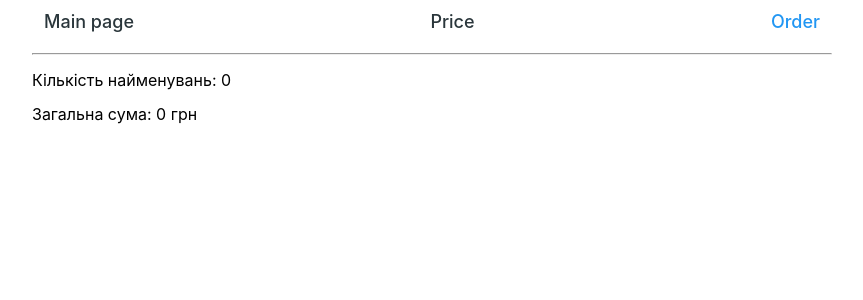
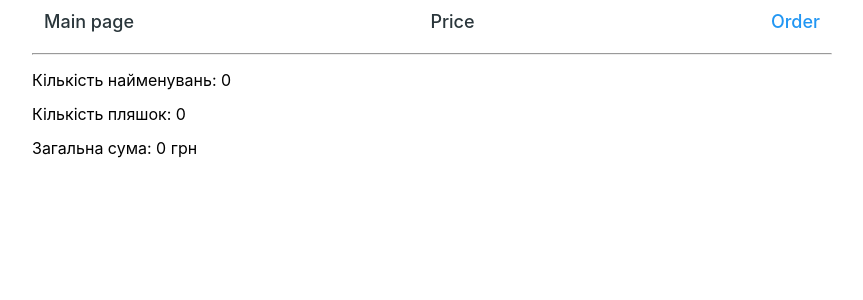
Before and after one commit to RomanPalna/findmybottle-app, a React (Create React App) app: page /order in a window 1280 px wide. Shown: the top 300 px of the page, without its empty margins (208-1071 px from the left). Built offline with nearby package versions, Linux system fonts and the light colour scheme.

Commit message:
add some fixes

```diff
--- a/src/App.js
+++ b/src/App.js
@@ -38,8 +38,6 @@ export default function App() {
       return toast.error('🦄 Введіть кількість!!!');
     }
 
-    // const checkoutSort = data => data.sort(...);
-
     const existingBottle = listBottle.find(bottle => bottle.id === bottleId);
     if (existingBottle) {
       existingBottle.quantity =
@@ -49,7 +47,7 @@ export default function App() {
       const changedBottle = whisky.find(item => item.id === bottleId);
       changedBottle.quantity = quantity;
 
-      setListBottle([changedBottle, ...listBottle]);
+      setListBottle([changedBottle, ...listBottle].sort());
     }
   };
 
@@ -152,46 +150,3 @@ export default function App() {
     </div>
   );
 }
-
-// const arr = [
-//   {
-//     id: 'id-1',
-//     name: 'Jim Beam',
-//     imgUrl: 'https://s.wine.style/images_gen/240/2402/0_0_cat.jpg',
-//     liters: '1',
-//     price: '500',
-//     quantity: '3',
-//   },
-//   {
-//     id: 'id-2',
-//     name: 'Jack Daniels',
-//     imgUrl: 'https://s.wine.style/images_gen/266/2663/0_0_cat.jpg',
-//     liters: '1',
-//     price: '650',
-//     quantity: '0',
-//   },
-//   {
-//     id: 'id-1',
-//     name: 'Jim Beam',
-//     imgUrl: 'https://s.wine.style/images_gen/240/2402/0_0_cat.jpg',
-//     liters: '1',
-//     price: '500',
-//     quantity: '7',
-//   },
-// ];
-
-// const result = arr.reduce((prev, arr) => {
-//   if (prev.id === arr.id) {
-//     return {
-//       ...arr,
-//       quantity: Number(prev.quantity) + Number(arr.quantity),
-//     };
-//   }
-//   return arr;
-// });
-
-// console.log(result);
-
-// массив.reduce((previousValue, element, index, array) => {
-//   // Тело коллбек-функции
-// }, initialValue);
--- a/src/components/AddList/Addlist.js
+++ b/src/components/AddList/Addlist.js
@@ -33,6 +33,7 @@ export default function AddList({ onSubmit }) {
       <label>
         Назва пляшки
         <input
+          autoComplete="off"
           name="name"
           type="text"
           value={bottleName}
--- a/src/components/BottleList/BottleList.js
+++ b/src/components/BottleList/BottleList.js
@@ -8,14 +8,12 @@ export default function BottleList({ items, onDelete }) {
   const sumQuantity = items.reduce((prev, { quantity }) => {
     return Number(prev) + Number(quantity);
   }, 0);
-
-  console.log(sumPrice, sumQuantity);
-
   const sum = sumPrice * sumQuantity;
 
   return (
     <div>
       <p>Кількість найменувань: {items.length}</p>
+      <p>Кількість пляшок: {sumQuantity}</p>
       <p>Загальна сума: {sum} грн</p>
       <ul className="bottlelist">
         {items.map(item => (
```
